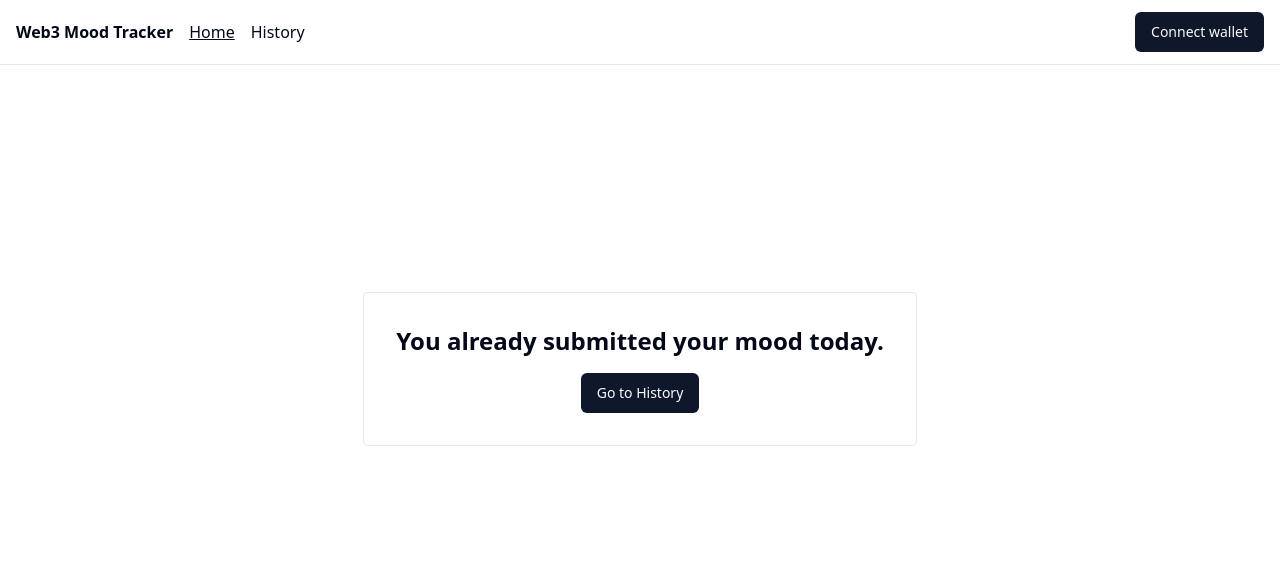
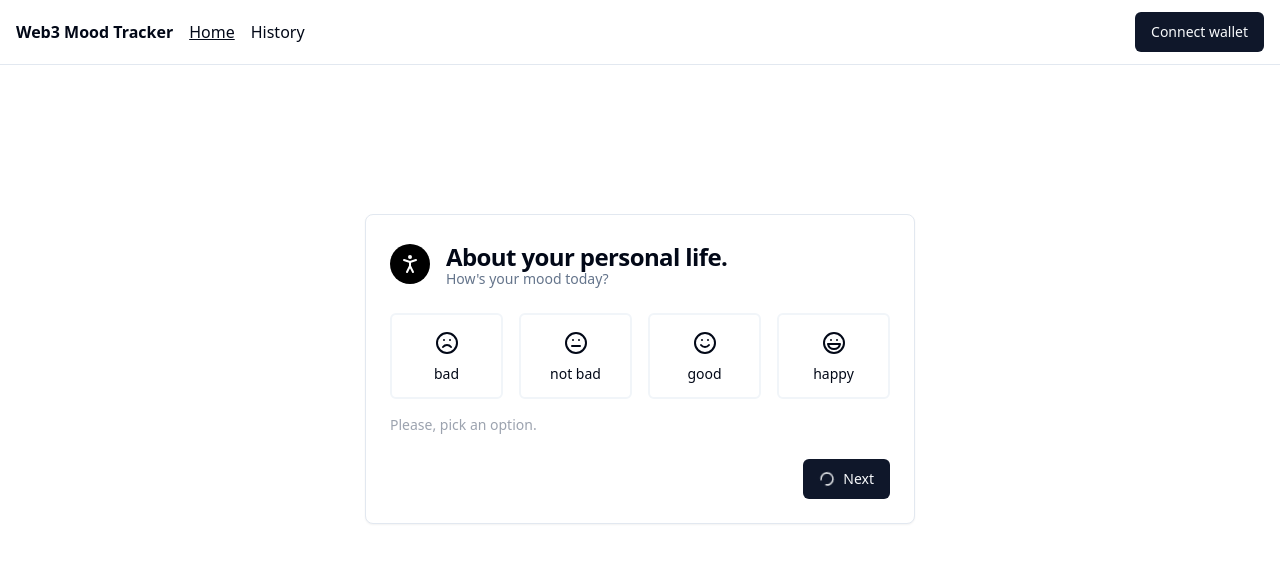
Before and after one commit to gabrielpapke/mood-tracker-web3, a React (Vite) app: page / in a window 1280 px wide. Shown: the top 562 px of the page. Built offline with nearby package versions, Linux system fonts and the light colour scheme.

Commit message:
feat(home): add home store

```diff
--- /dev/null
+++ b/src/pages/Home/home.store.tsx
@@ -0,0 +1,61 @@
+import { create } from 'zustand'
+import { BriefcaseBusiness, HeartPulse, LucideProps, PersonStanding } from 'lucide-react';
+import { ReactElement } from 'react';
+
+export const MoodEnum = {
+  "bad": "bad",
+  "not-bad": "not-bad",
+  "good": "good",
+  "happy": "happy"
+} as const
+
+export type MoodEnumKey = keyof typeof MoodEnum;
+
+enum MoodType {
+  PERSONAL = "personal",
+  PROFESSIONAL = "professional",
+  HEALTH = "health",
+}
+
+export interface MoodCardProps {
+  type: MoodType
+  mood?: MoodEnumKey
+  title: string
+  description: string,
+  color: string
+  icon: (props: LucideProps) => ReactElement
+}
+
+const defaultCards = [
+  {
+    type: MoodType.PERSONAL,
+    title: 'About your personal life.',
+    description: 'How\'s your mood today?',
+    color: '#fff',
+    icon: (props: LucideProps) => <PersonStanding {...props} />
+  },
+  {
+    type: MoodType.PROFESSIONAL,
+    title: 'About your professional life.',
+    description: 'How\'s your mood today?',
+    color: '#fff',
+    icon: (props: LucideProps) => <BriefcaseBusiness {...props} />
+  },
+  {
+    type: MoodType.HEALTH,
+    title: 'About your health.',
+    description: 'How\'s your mood today?',
+    color: '#fff',
+    icon: (props: LucideProps) => <HeartPulse {...props} />
+  }
+]
+
+interface HomeState {
+  defaultCards: MoodCardProps[]
+}
+
+const useHomeStore = create<HomeState>()((set) => ({
+  defaultCards: defaultCards
+}))
+
+export { useHomeStore }
--- a/src/pages/Home/index.tsx
+++ b/src/pages/Home/index.tsx
@@ -1,52 +1,12 @@
-import { ReactElement, useState } from "react";
+import { useState } from "react";
 import { MoodCard } from "./components/MoodCard";
-import { BriefcaseBusiness, HeartPulse, LucideProps, PersonStanding } from "lucide-react";
 import SubmittedCard from "./components/SubmittedCard";
-
-export const MoodEnum = {
-  "bad": "bad",
-  "not-bad": "not-bad",
-  "good": "good",
-  "happy": "happy"
-} as const
-
-export type MoodEnumKey = keyof typeof MoodEnum;
-
-export interface MoodCardProps {
-  type: 'personal' | 'professional' | 'health'
-  mood?: MoodEnumKey
-  title: string
-  description: string,
-  color: string
-  icon: (props: LucideProps) => ReactElement
-}
+import { MoodCardProps, MoodEnumKey, useHomeStore } from "./home.store";
 
 export function Home() {
   const [currentStep, setCurrentStep] = useState(0);
-  const [cards, setCards] = useState<MoodCardProps[]>([
-    {
-      type: 'personal',
-      title: 'About your personal life.',
-      description: 'How\'s your mood today?',
-      color: '#fff',
-      icon: (props) => <PersonStanding {...props} />
-    },
-    {
-      type: 'professional',
-      title: 'About your professional life.',
-      description: 'How\'s your mood today?',
-      color: '#fff',
-      icon: (props) => <BriefcaseBusiness {...props} />
-    },
-    {
-      type: 'health',
-      title: 'About your health.',
-      description: 'How\'s your mood today?',
-      color: '#fff',
-      icon: (props) => <HeartPulse {...props} />
-    }
-  ])
-
+  const defaultCards = useHomeStore(state => state.defaultCards)
+  const [cards, setCards] = useState<MoodCardProps[]>(defaultCards)
 
   function handleSubmitMood({ type }: MoodCardProps, mood: MoodEnumKey) {
     setCards(state =>
@@ -70,7 +30,7 @@ export function Home() {
     setCurrentStep(step => step - 1);
   }
 
-  const isSubmitted = true;
+  const isSubmitted = false;
 
   return (
     <div className="flex-1 space-y-4 p-8 pt-6">
```
